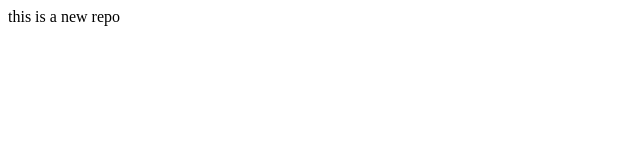
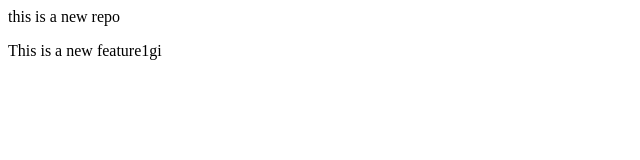
Before and after one commit to MuhammadSalman1-byte/localrepo, a plain HTML site: page index.html in a window 1280 px wide. Shown: the whole page, without its empty margins (0-640 px from the left). Drawn offline with Linux system fonts and the light colour scheme.

Commit message:
Add new feature1

```diff
--- a/index.html
+++ b/index.html
@@ -1 +1,2 @@
 <p>this is a new repo</p>
+<p>This is a new feature1gi</p>
```
